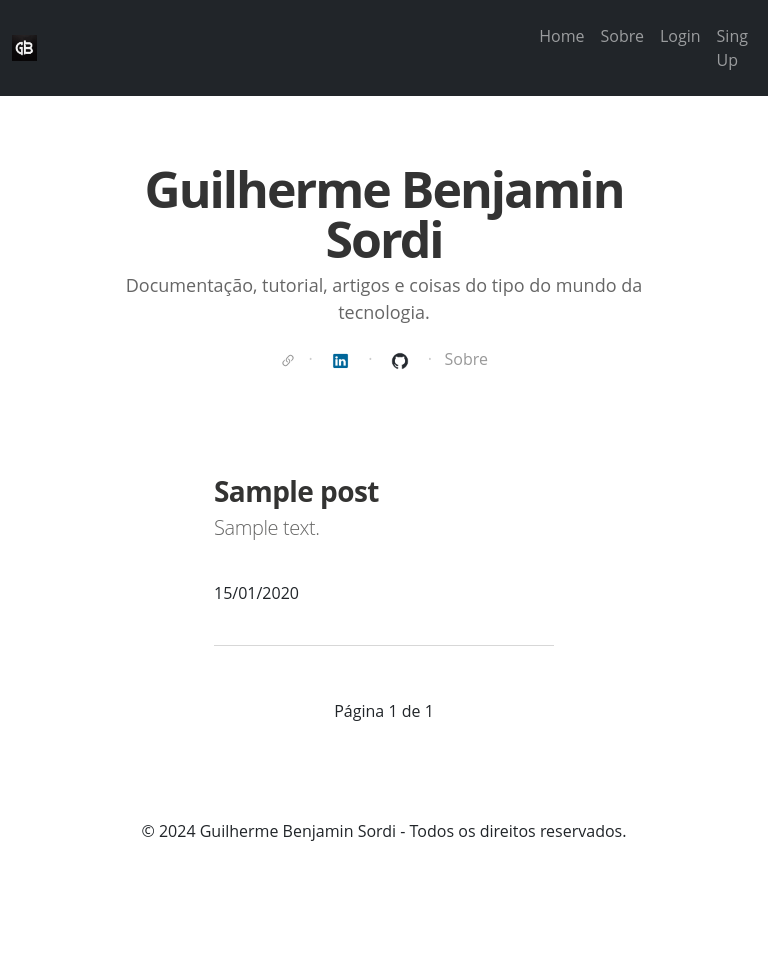
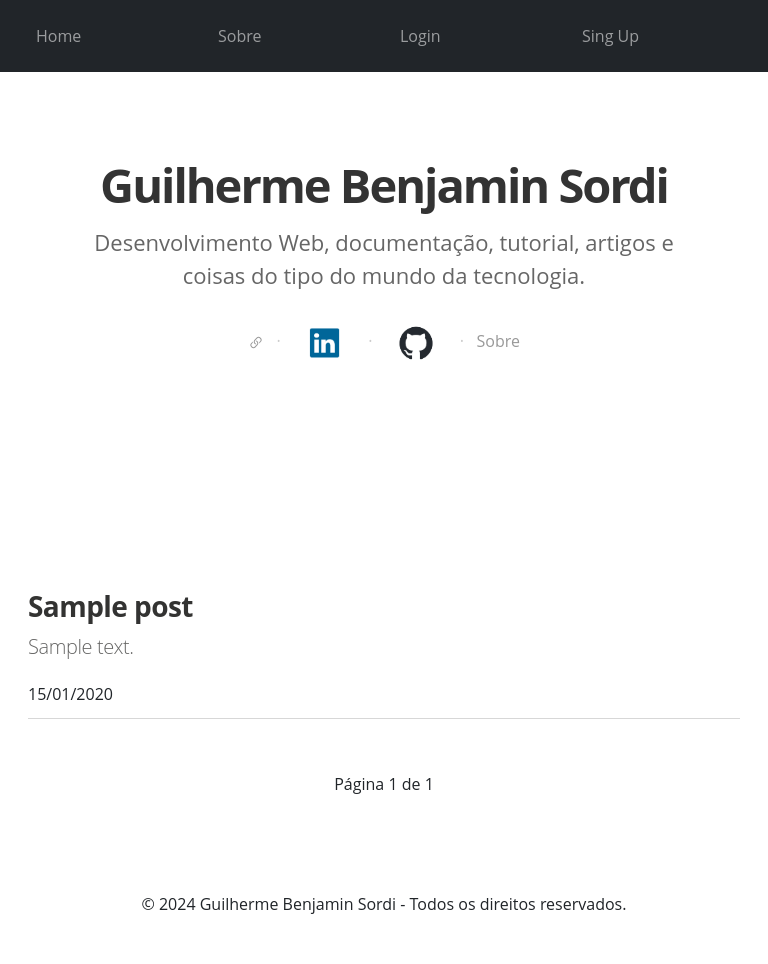
Before and after one commit to gu1lh3rm3s0rd1/blog-django, a Django app: page / in a window 768 px wide. Before the commit the page ends 841 px from the top, so only its background shows below. Run offline with Django 5.2, Linux system fonts and the light colour scheme; tables that the repository leaves empty hold one stand-in row (values such as "Sample post"); some libraries are stand-ins or nearby versions.

Commit message:
responsividade finalizada

```diff
--- a/blog/static/css/styles.css
+++ b/blog/static/css/styles.css
@@ -351,21 +351,133 @@ footer {
     background-repeat: no-repeat;
 }
 
-@media only screen and (max-width: 800px) {
-  .blog-header {
-    padding: 0 16px;
+/* responsividade */
+
+@media (min-width: 376px) and (max-width: 1023px) {
+
+    .blog-header,
+    .content,
+    .content-wrapper {
+        padding: 0 8px;
     }
 
-  .content {
-    padding: 0 32px;
+    .blog-header {
+        /* max-width: 840px; */
+        margin: 5rem auto 0rem auto !important;
+    }
+
+    .blog-header .blog-title {
+        font-size: 47px;
+        /* line-height: 86px; */
+        margin-bottom: 1rem;
+        padding: 0;
+    }
+
+    .blog-header .blog-description {
+        font-size: 22px;
+        padding: 0;
+    }
+
+    .content .post-title {
+        /* font-size: 59px; */
+        line-height: 1.2;
+        margin-top: 40px;
+    }
+
+    .content-wrapper {
+        margin-top: 8rem !important;
+    }
+
+    .content .post-excerpt,
+    .post .bottom-teaser .isLeft h4 {
+        /* font-size: 40px; */
+        line-height: 1.5;
+        margin-bottom: 20px;
+    }
+
+    .post .bottom-teaser .isLeft,
+    .post .bottom-teaser .isRight,
+    .post {
+        width: 100% !important;
+    }
+
+    .post .bottom-teaser .isRight .author .blog-header .custom-links a img {
+        /* font-size: 0 !important; */
+        max-width: 45% !important;
     }
 
     .post .bottom-teaser .isLeft {
-    width: 100%;
-    padding-bottom: 32px;
+        padding-bottom: 0 !important;
     }
 
-  .post .bottom-teaser .isRight {
+    .post .bottom-teaser .isLeft h4 {
+        padding-left: -18px;
+        margin-top: 0;
+    }
+
+    .post p {
+        /* font-size: 41px; */
+        line-height: 1.5;
+    }
+
+    p,
+    .blockquote-footer {
+        margin-bottom: .75rem !important;
+    }
+
+    p {
+        margin-top: 0;
+    }
+
+    .blockquote-footer {
+        /* font-size: 20px; */
+        color: #6c757d;
+        margin-top: -0.5rem;
+    }
+
+    img,
+    .navbar-brand img {
+        max-width: 10% !important;
+    }
+
+    .blog-header .custom-links {
+        margin: 0 0 176px;
+        text-align: center;
+        color: #ccc;
+    }
+
+    .post-mb,
+    .text-about {
+        margin-top: 5rem;
+        margin-bottom: 5rem !important;
+    }
+
+    #navbarNav,
+    .navbar-nav {
         width: 100%;
     }
+
+    .nav-item {
+        width: 100%;
+        margin-right: 5px;
     }
+
+    .post h6 {
+        /* font-size: 99px !important; */
+        line-height: 1.2;
+    }
+
+    .codehilite {
+        margin-top: 45px;
+        margin-bottom: 45px;
+    }
+
+    .navbar-brand {
+        display: none;
+    }
+
+    .navbar-brand img {
+        display: none;
+    }
+
+}
--- a/blog/templates/bio.html
+++ b/blog/templates/bio.html
@@ -4,13 +4,13 @@
 <div class="blog-header">
   <h1 class="blog-title">Guilherme Benjamin Sordi</h1>
 
-  <h2 class="blog-description">Documentação, tutorial, artigos e coisas do tipo do mundo da tecnologia.
+  <h2 class="blog-description">Desenvolvimento Web, documentação, tutorial, artigos e coisas do tipo do mundo da tecnologia.
   </h2>
 
   <div class="custom-links">
     <a class="icon-bio" href="https://bio.site/guilhermebenjamin" title="Check my Bio" target="_blank">
       {% comment %} <img src="{% static 'img/bio.png' %}" alt="Bio"> {% endcomment %}
-      <svg xmlns="http://www.w3.org/2000/svg" width="16" height="16" fill="currentColor" class="bi bi-link-45deg" viewBox="0 0 16 16">
+      <svg xmlns="http://www.w3.org/2000/svg" width="16" height="16" fill="currentColor" class="bi bi-link-45deg ninja" viewBox="0 0 16 16">
         <path d="M4.715 6.542 3.343 7.914a3 3 0 1 0 4.243 4.243l1.828-1.829A3 3 0 0 0 8.586 5.5L8 6.086a1 1 0 0 0-.154.199 2 2 0 0 1 .861 3.337L6.88 11.45a2 2 0 1 1-2.83-2.83l.793-.792a4 4 0 0 1-.128-1.287z" />
         <path d="M6.586 4.672A3 3 0 0 0 7.414 9.5l.775-.776a2 2 0 0 1-.896-3.346L9.12 3.55a2 2 0 1 1 2.83 2.83l-.793.792c.112.42.155.855.128 1.287l1.372-1.372a3 3 0 1 0-4.243-4.243z" />
       </svg>
--- a/blog/templates/layouts/navbar.html
+++ b/blog/templates/layouts/navbar.html
@@ -2,7 +2,7 @@
 
 <nav class="navbar bg-dark navbar-dark navbar-expand-sm py-3 fixed-top">
   <div class="container-fluid">
-    <a class="navbar-brand" href="{% url 'home' %}">
+    <a class="navbar-brand d-none d-md-block" href="{% url 'home' %}">
       <img src="{% static 'img/logo-icon.png' %}" alt="Guilherme Benjamin">
       {% comment %} guilhermebenjamin.com {% endcomment %}
     </a>
--- a/blog/templates/layouts/share.html
+++ b/blog/templates/layouts/share.html
@@ -20,12 +20,12 @@
       <div class="blog-header" style="margin: 0 !important;">
         <div class="custom-links" style="margin: 0 !important; text-align: start;">
 
-          <a href="https://www.facebook.com/sharer/sharer.php?u={{ request.build_absolute_uri }}" target="_blank">
+           <a href="https://www.facebook.com/sharer/sharer.php?u={{ request.build_absolute_uri }}" target="_blank">
             <img src="{% static 'img/facebook.png' %}" alt="Facebook">
           </a>
           {% comment %} &nbsp;&nbsp;·&nbsp;&nbsp; {% endcomment %}
 
-          <a href="https://twitter.com/intent/tweet?url={{ request.build_absolute_uri }}&text={{ post.title }}" target="_blank">
+           <a href="https://twitter.com/intent/tweet?url={{ request.build_absolute_uri }}&text={{ post.title }}" target="_blank">
             <img src="{% static 'img/x.png' %}" alt="Twitter/X">
           </a>
           {% comment %} &nbsp;&nbsp;·&nbsp;&nbsp; {% endcomment %}
--- a/blog/templates/layouts/writeby.html
+++ b/blog/templates/layouts/writeby.html
@@ -1,6 +1,6 @@
 {% load static %}
 
-<div class="bottom-teaser cf" style="margin-top: 2rem !important;">
+ <div class="bottom-teaser cf" style="margin-top: 2rem !important;">
   <div class="isLeft">
     <h6 class="index-headline"> <span>Escrito por</span> </h6>
     <section class="author">
--- a/blog/templates/main.html
+++ b/blog/templates/main.html
@@ -7,6 +7,7 @@
 
 <head>
   {% comment %} <title>Guilherme Benjamin</title> {% endcomment %}
+  <meta name="viewport" content="width=device-width, initial-scale=1">
   <link href="https://cdn.jsdelivr.net/npm/bootstrap@5.3.3/dist/css/bootstrap.min.css" rel="stylesheet" integrity="sha384-QWTKZyjpPEjISv5WaRU9OFeRpok6YctnYmDr5pNlyT2bRjXh0JMhjY6hW+ALEwIH" crossorigin="anonymous">
   <link href="{% static 'css/styles.css' %}" rel="stylesheet">
   <link rel="shortcut icon" href="{% static 'img/logo-icon.png' %}" type="image/png">
```
Also changed, not shown: blog/templates/blog/about.html (+7 -7 lines), blog/templates/blog/post_detail.html (+9 -2 lines), blog/templates/layouts/comments.html (+5 -5 lines). Lines whose indentation alone changed are shown as unchanged.
